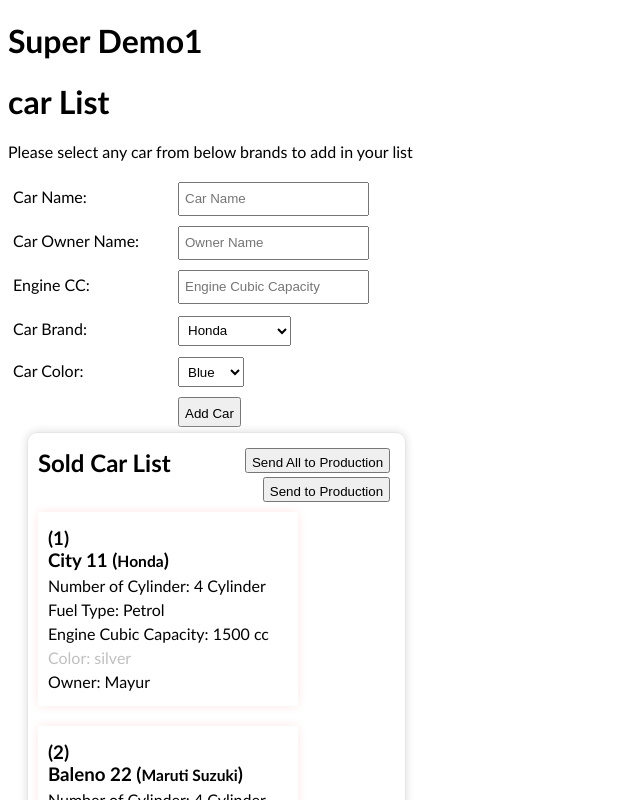
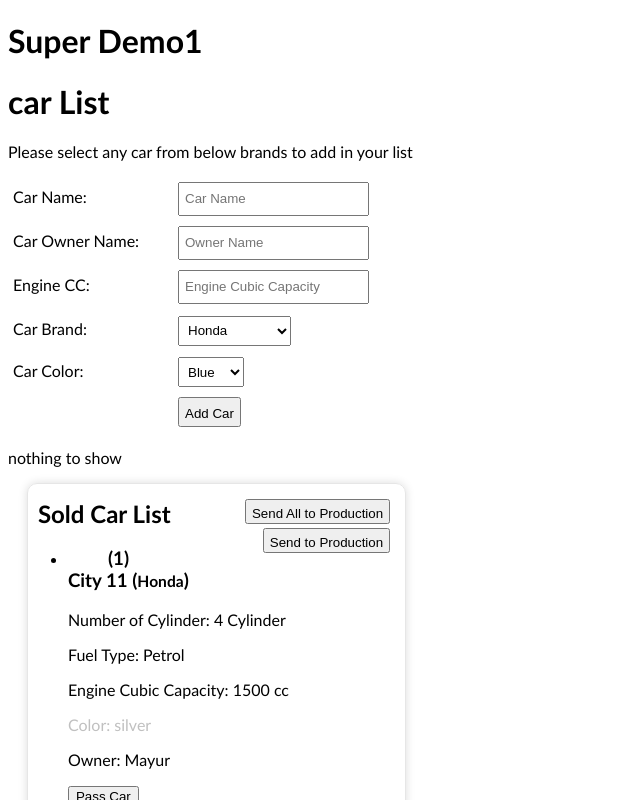
Before and after one commit to amitvchaudhary/mayur_angular, an Angular app: page / in a window 1280 px wide. Both pictures are taken after a click on the button "Send All to Sold". Shown: the top 800 px of the page, without its empty margins (0-640 px from the left). Built offline with nearby package versions, Linux system fonts and the light colour scheme.

Commit message:
practical 01-01-20

```diff
--- a/src/app/app.module.ts
+++ b/src/app/app.module.ts
@@ -7,13 +7,15 @@ import { AppComponent } from './app.component';
 import { HeroesComponent } from './heroes/heroes.component';
 import { HouseComponent } from './house/house.component';
 import { CarComponent } from './car/car.component';
+import { CarListComponent } from './car-list/car-list.component';
 
 @NgModule({
   declarations: [
     AppComponent,
     HeroesComponent,
     HouseComponent,
-    CarComponent
+    CarComponent,
+    CarListComponent
   ],
   imports: [
     BrowserModule,
--- /dev/null
+++ b/src/app/car-list/car-list.component.html
@@ -0,0 +1,12 @@
+<ul>
+    <li *ngFor="let car of carList; let i = index" title="Send to Stock" (click)="switchCar('stock', i)">
+        <h3><b><ul>({{i + 1}})</ul> {{car.name}}</b> (<small>{{car.brand}}</small>)</h3>
+        <p>Number of Cylinder: {{car.noOfCylinder}} Cylinder</p>
+        <p>Fuel Type: {{car.fuelType}}</p>
+        <p>Engine Cubic Capacity: {{car.engineCubicCapacity}} cc</p>
+        <p [ngStyle]="{'color': car.color}">Color: {{car.color}}</p>
+        <p>Owner: {{car.owner}}</p>
+        <!-- <button (click)="removeCar(i)">Remove This Car</button> -->
+        <button (click)="passCar()">Pass Car</button>
+    </li>
+</ul>
--- /dev/null
+++ b/src/app/car-list/car-list.component.ts
@@ -0,0 +1,24 @@
+import { Component, OnInit, Input, Output, EventEmitter } from '@angular/core';
+import { Car } from 'src/core/model';
+
+@Component({
+  selector: 'app-car-list',
+  templateUrl: './car-list.component.html',
+  styleUrls: ['./car-list.component.css']
+})
+export class CarListComponent implements OnInit {
+
+  @Input() carList: Car[] = [];
+
+  @Output() sendCar = new EventEmitter();
+
+  constructor() { }
+
+  ngOnInit() {
+  }
+
+  passCar(){
+    this.sendCar.emit(null)
+  }
+
+}
--- a/src/app/car/car.component.html
+++ b/src/app/car/car.component.html
@@ -24,23 +24,16 @@
 <!-- <button (click)="isCarVisible = !isCarVisible">{{isCarVisible? 'Hide' : 'Show'}} Cars</button> -->
 
 <div class="car-list">
+    <div *ngIf="stockCarList.length==0">
+        <p>nothing to show</p>
+    </div>
     <div class="stock-car" *ngIf="stockCarList.length > 0">
         <h2>
             Stock Car List
             <button (click)="switchAllCar('sold')">Send All to Sold</button>
             <button (click)="switchCar('sold', 0)">Send to Sold</button>
         </h2>
-        <ul>
-            <li *ngFor="let car of stockCarList; let i = index" title="Send to Sold" (click)="switchCar('sold', i)">
-                <h3><b><u>({{i + 1}})</u> {{car.name}}</b> (<small>{{car.brand}}</small>)</h3>
-                <p>Number of Cylinder: {{car.noOfCylinder}} Cylinder</p>
-                <p>Fuel Type: {{car.fuelType}}</p>
-                <p>Engine Cubic Capacity: {{car.engineCubicCapacity}} cc</p>
-                <p [ngStyle]="{'color': car.color}">Color: {{car.color}}</p>
-                <p>Owner: {{car.owner}}</p>
-                <!-- <button (click)="removeCar(i)">Remove This Car</button> -->
-            </li>
-        </ul>
+        <app-car-list [carList]="stockCarList" (sendCar)="getCar()"></app-car-list>
     </div>
     <div class="production-car" *ngIf="productionCarList.length > 0">
         <h2>
@@ -48,20 +41,7 @@
             <button (click)="switchAllCar('stock')">Send All to Stock</button>
             <button (click)="switchCar('stock', 0)">Send to Stock</button>
         </h2>
-        <ul>
-            <li *ngFor="let car of productionCarList; let i = index" title="Send to Stock"
-                (click)="switchCar('stock', i)">
-                <h3><b>
-                        <ul>({{i + 1}})</ul> {{car.name}}
-                    </b> (<small>{{car.brand}}</small>)</h3>
-                <p>Number of Cylinder: {{car.noOfCylinder}} Cylinder</p>
-                <p>Fuel Type: {{car.fuelType}}</p>
-                <p>Engine Cubic Capacity: {{car.engineCubicCapacity}} cc</p>
-                <p [ngStyle]="{'color': car.color}">Color: {{car.color}}</p>
-                <p>Owner: {{car.owner}}</p>
-                <!-- <button (click)="removeCar(i)">Remove This Car</button> -->
-            </li>
-        </ul>
+        <app-car-list [carList]="productionCarList"></app-car-list>
     </div>
     <div class="sold-car" *ngIf="soldCarList.length > 0">
         <h2>
@@ -69,19 +49,6 @@
             <button (click)="switchAllCar('production')">Send All to Production</button>
             <button (click)="switchCar('production', 0)">Send to Production</button>
         </h2>
-        <ul>
-            <li *ngFor="let car of soldCarList; let i = index" title="Send to Production"
-                (click)="switchCar('production', i)">
-                <h3><b>
-                        <ul>({{i + 1}})</ul> {{car.name}}
-                    </b> (<small>{{car.brand}}</small>)</h3>
-                <p>Number of Cylinder: {{car.noOfCylinder}} Cylinder</p>
-                <p>Fuel Type: {{car.fuelType}}</p>
-                <p>Engine Cubic Capacity: {{car.engineCubicCapacity}} cc</p>
-                <p [ngStyle]="{'color': car.color}">Color: {{car.color}}</p>
-                <p>Owner: {{car.owner}}</p>
-                <!-- <button (click)="removeCar(i)">Remove This Car</button> -->
-            </li>
-        </ul>
+        <app-car-list [carList]="soldCarList"></app-car-list>
     </div>
 </div>
--- a/src/app/car/car.component.ts
+++ b/src/app/car/car.component.ts
@@ -41,7 +41,7 @@ export class CarComponent implements OnInit {
   }
 
   switchCar(SWITCH_TO_LIST, CAR_INDEX) {
-    if(SWITCH_TO_LIST == "production") {
+    if (SWITCH_TO_LIST == "production") {
       if (CAR_INDEX == 0) {
         this.productionCarList.push(this.soldCarList.shift());
       } else {
@@ -66,7 +66,7 @@ export class CarComponent implements OnInit {
   }
 
   switchAllCar(SWITCH_TO_LIST) {
-    if(SWITCH_TO_LIST == "production") {
+    if (SWITCH_TO_LIST == "production") {
       this.productionCarList = this.productionCarList.concat(this.soldCarList);
       this.soldCarList = [];
     } else if (SWITCH_TO_LIST == "stock") {
@@ -76,6 +76,10 @@ export class CarComponent implements OnInit {
       this.soldCarList = this.soldCarList.concat(this.stockCarList);
       this.stockCarList = [];
     }
+  }
+
+  getCar() {
+    console.log('received');
   }
 
   // addCar(BRAND, color, owner) {
```
Also changed, not shown: src/app/car-list/car-list.component.css (added), 1 other file (tests, documents, lock files or other folders).
